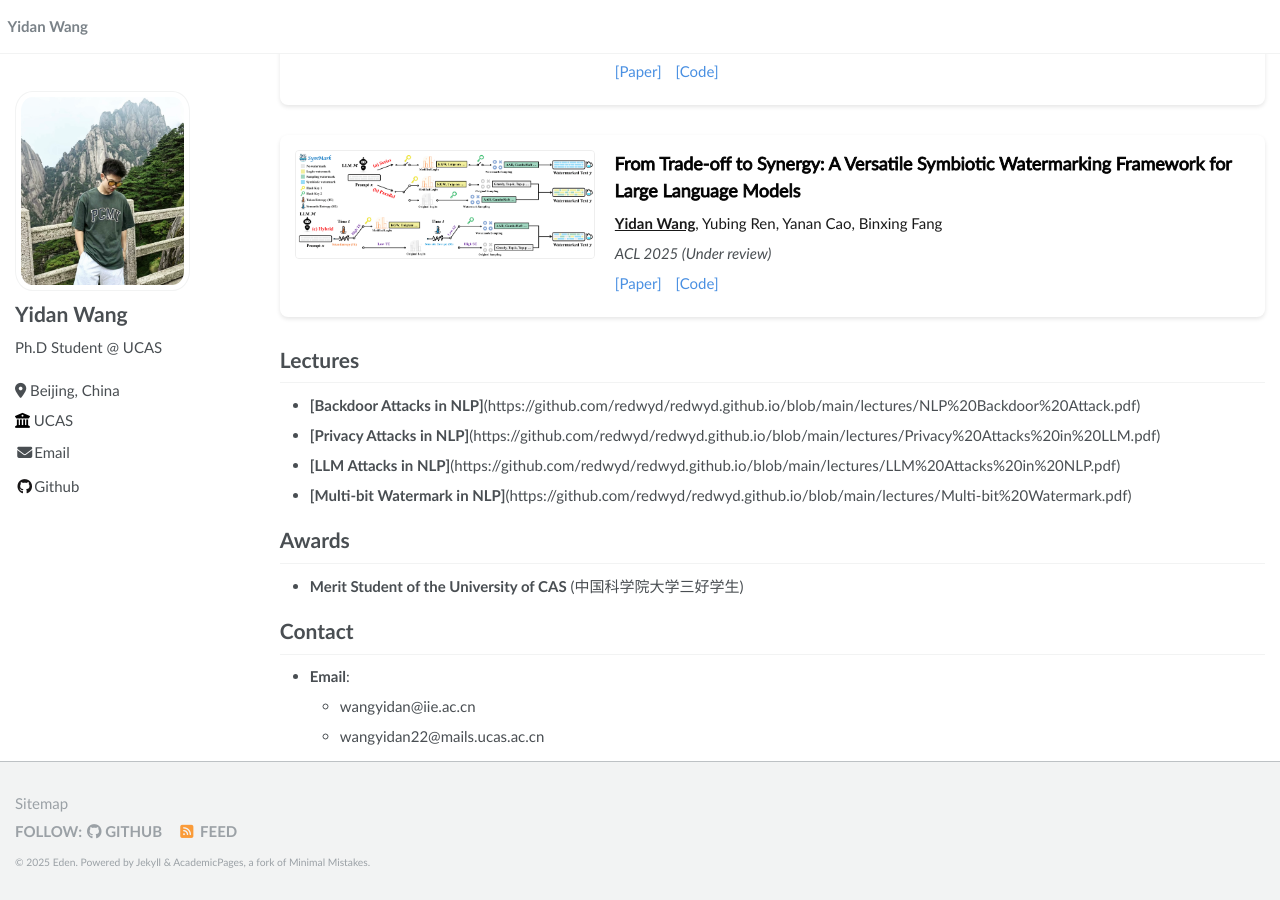
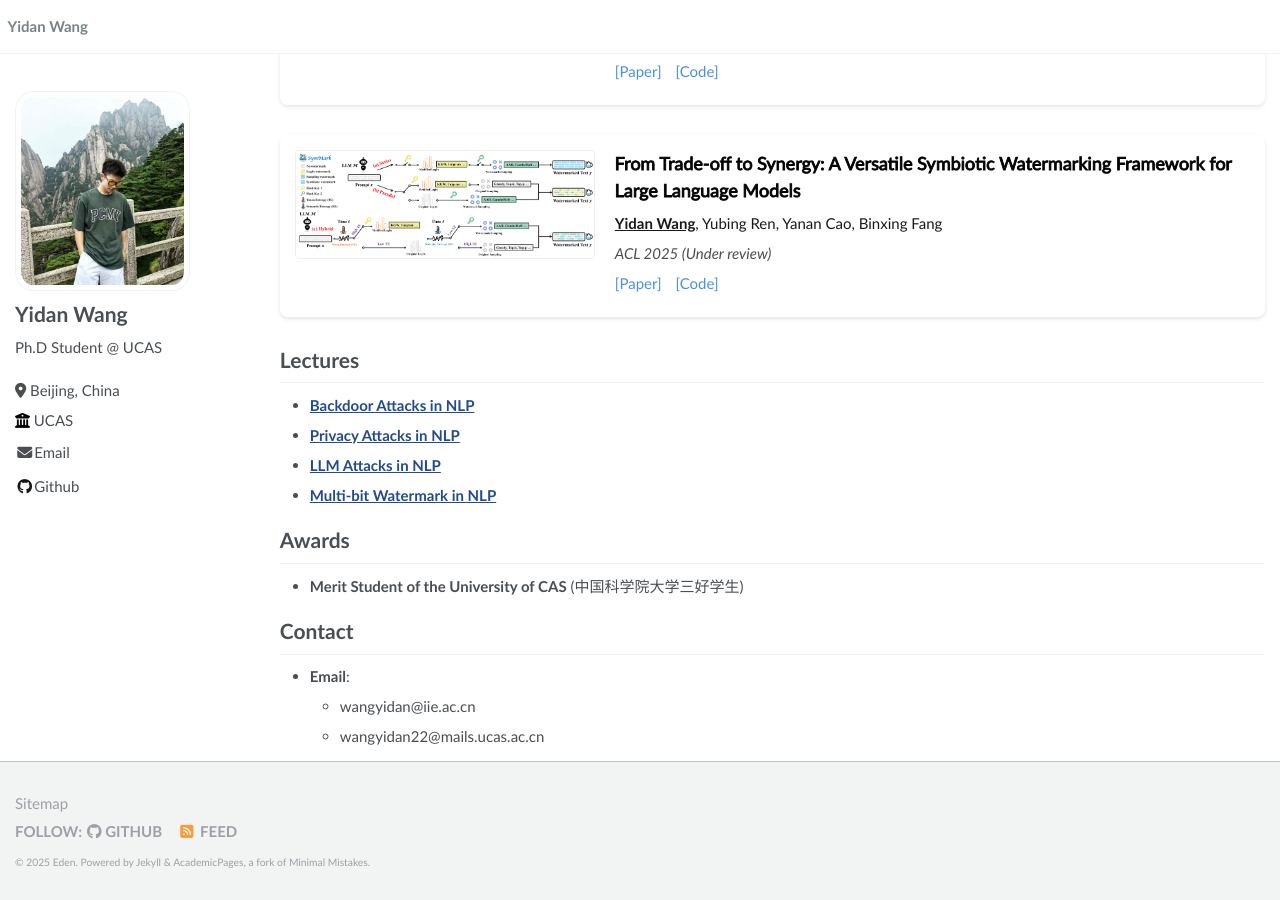
Before and after one commit to redwyd/redwyd.github.io, a Jekyll site: the page built from _pages/about.md, in a window 1280 px wide and 900 px high, scrolled down 727 px. Built offline with Jekyll 4.4.1, drawn with Linux system fonts in a browser that asks for light colours.

Commit message:
Update about.md

```diff
--- a/_pages/about.md
+++ b/_pages/about.md
@@ -66,10 +66,10 @@ Open to collaboration and happy to discuss any shared interests！
 
 # Lectures
 
-- **[Backdoor Attacks in NLP]**(https://github.com/redwyd/redwyd.github.io/blob/main/lectures/NLP%20Backdoor%20Attack.pdf)
-- **[Privacy Attacks in NLP]**(https://github.com/redwyd/redwyd.github.io/blob/main/lectures/Privacy%20Attacks%20in%20LLM.pdf)
-- **[LLM Attacks in NLP]**(https://github.com/redwyd/redwyd.github.io/blob/main/lectures/LLM%20Attacks%20in%20NLP.pdf)
-- **[Multi-bit Watermark in NLP]**(https://github.com/redwyd/redwyd.github.io/blob/main/lectures/Multi-bit%20Watermark.pdf)
+- **[Backdoor Attacks in NLP](https://github.com/redwyd/redwyd.github.io/blob/main/lectures/NLP%20Backdoor%20Attack.pdf)**
+- **[Privacy Attacks in NLP](https://github.com/redwyd/redwyd.github.io/blob/main/lectures/Privacy%20Attacks%20in%20LLM.pdf)**
+- **[LLM Attacks in NLP](https://github.com/redwyd/redwyd.github.io/blob/main/lectures/LLM%20Attacks%20in%20NLP.pdf)**
+- **[Multi-bit Watermark in NLP](https://github.com/redwyd/redwyd.github.io/blob/main/lectures/Multi-bit%20Watermark.pdf)**
 
 # Awards
 - **Merit Student of the University of CAS** (中国科学院大学三好学生)
```
